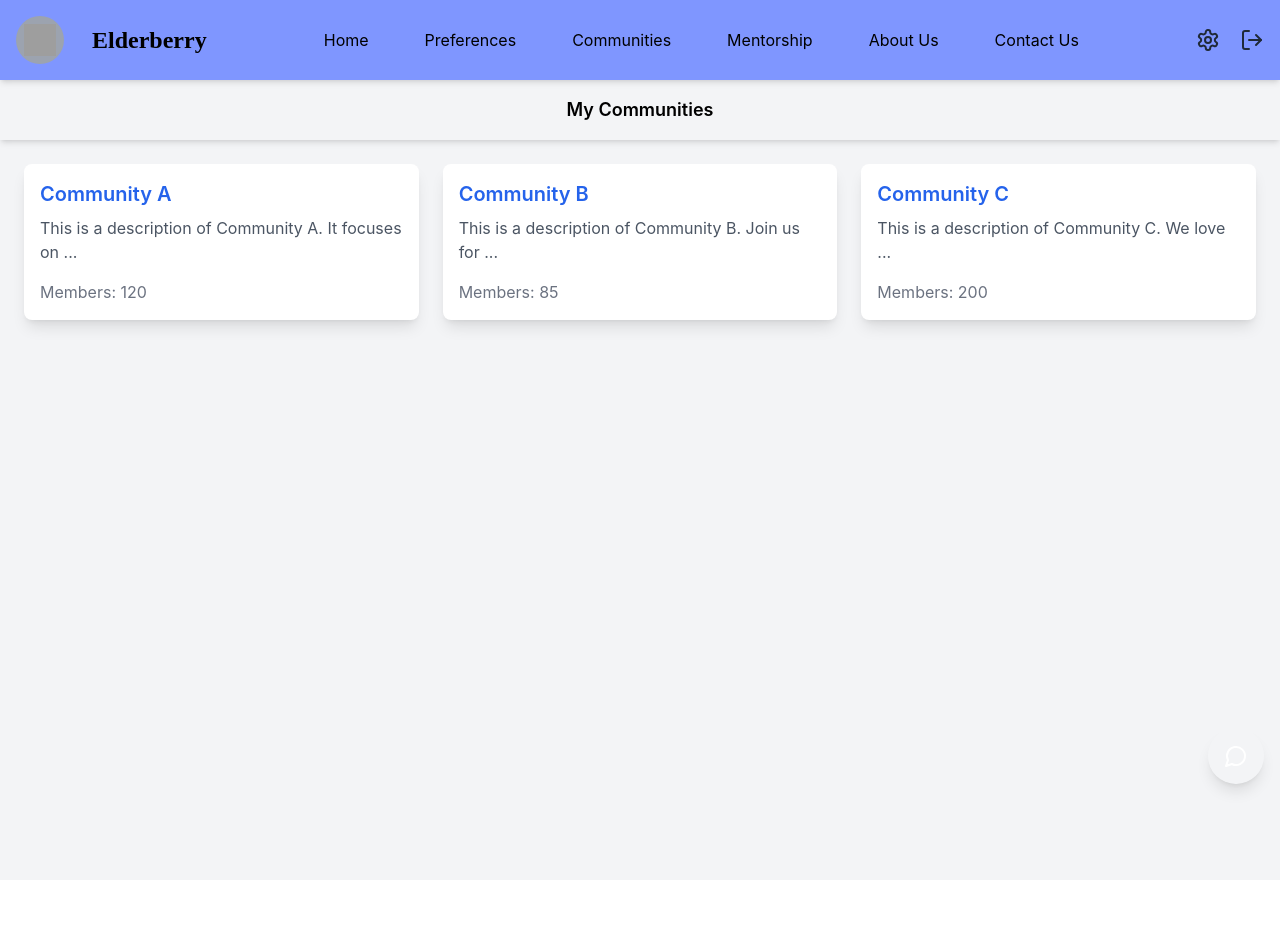
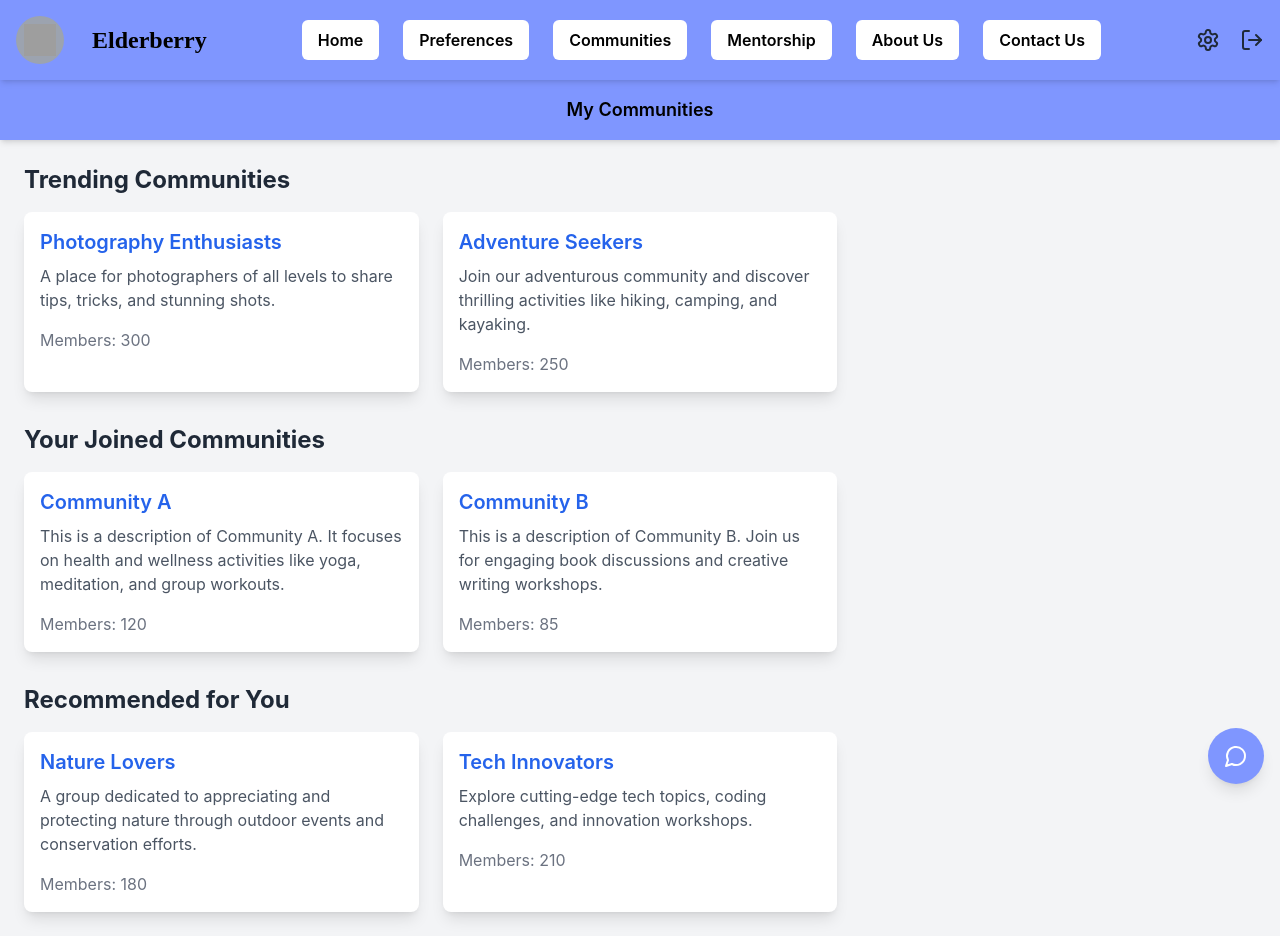
Before and after one commit to charls2/Elderberry-SOEN357, a React (Create React App) app in the folder frontend/: page /communities in a window 1280 px wide. Before the commit the page ends 880 px from the top, so only its background shows below. Built offline with nearby package versions, Linux system fonts and the light colour scheme; grey boxes are pictures that could not be loaded.

Commit message:
minor cosmetic changes

```diff
--- a/frontend/src/components/Help.jsx
+++ b/frontend/src/components/Help.jsx
@@ -47,13 +47,13 @@ const FloatingHelpWidget = () => {
             <div className="flex gap-2">
               <button
                 onClick={toggleMinimize}
-                className="text-white hover:text-gray-200 transition-colors"
+                className="text-black hover:text-blue-500 transition-colors"
               >
                 <Minus size={20} />
               </button>
               <button
                 onClick={toggleChat}
-                className="text-white hover:text-gray-200 transition-colors"
+                className="text-black hover:text-red-500 transition-colors"
               >
                 <X size={20} />
               </button>
@@ -91,7 +91,7 @@ const FloatingHelpWidget = () => {
                   value={inputText}
                   onChange={(e) => setInputText(e.target.value)}
                   placeholder="Type your message..."
-                  className="flex-1 p-2 border rounded-lg focus:outline-none focus:ring-2 focus:ring-elderBrown"
+                  className="flex-1 p-2 border rounded-lg focus:outline-none focus:ring-2 focus:ring-customLiteBlue"
                 />
                 <button
                   type="submit"
@@ -110,7 +110,7 @@ const FloatingHelpWidget = () => {
         <button
           onClick={toggleChat}
           onTouchMove={toggleChat}
-          className="bg-elderBerry text-white p-4 rounded-full shadow-lg hover:bg-elderBrown transition-colors"
+          className="bg-customLiteBlue text-white p-4 rounded-full shadow-lg hover:bg-blue-600 transition-colors"
         >
           <MessageCircle size={24} />
         </button>
--- a/frontend/src/components/Navbar.js
+++ b/frontend/src/components/Navbar.js
@@ -21,7 +21,7 @@ function Navbar() {
           <Link
             key={item}
             to={`/${item.toLowerCase().replace(" us", "")}`}
-            className="px-4 py-2 bg-elderBeige rounded-md hover:bg-purple-300 transition"
+            className="px-4 py-2 bg-white rounded-md hover:bg-tan font-semibold transition"
           >
             {item}
           </Link>
--- a/frontend/src/views/Home.js
+++ b/frontend/src/views/Home.js
@@ -1,35 +1,120 @@
 import React from "react";
-//import Navbar from "../components/Navbar";
 import Carousel from "../components/carousel";
+import FloatingHelpWidget from "../components/Help";
 
 const Home = () => {
+  // Mock data for activities (events)
+  const activities = [
+    {
+      id: 1,
+      title: "Yoga in the Park",
+      date: "December 10, 2024",
+      time: "10:00 AM",
+      location: "Central Park",
+      image: "https://t3.ftcdn.net/jpg/08/56/75/48/360_F_856754857_z9XJD3FDUrtjaJFNwINKYuC0FqV5YCE2.jpg"
+    },
+    {
+      id: 2,
+      title: "Coding Workshop",
+      date: "December 15, 2024",
+      time: "6:00 PM",
+      location: "Tech Hub",
+      image: "https://png.pngtree.com/png-vector/20220702/ourmid/pngtree-coding-logo-template-illustration-design-png-image_5673078.png"
+    },
+    {
+      id: 3,
+      title: "Community Gardening",
+      date: "December 20, 2024",
+      time: "1:00 PM",
+      location: "Community Garden",
+      image: "https://static.vecteezy.com/system/resources/previews/005/351/846/non_2x/shovel-and-plant-leaf-flower-garden-line-logo-design-agriculture-vector.jpg"
+    },
+  ];
+
+  // Mock data for community news feeds
+  const feeds = [
+    {
+      id: 1,
+      title: "New Library Opened",
+      summary: "The city has opened a new library with modern facilities, a vast collection of books, and dedicated spaces for community activities. It aims to be a hub for learning and engagement...",
+      date: "March 5, 2024",
+    },
+    {
+      id: 2,
+      title: "Local School Wins Award",
+      summary: "Our local school has been awarded for excellence in science education, recognizing its innovative teaching methods and the outstanding performance of its students in national competitions...",
+      date: "March 7, 2024",
+    },
+    {
+      id: 3,
+      title: "Road Safety Campaign",
+      summary: "A new campaign has been launched to improve road safety, focusing on educating drivers and pedestrians about traffic rules and promoting safe practices. The initiative includes workshops and awareness programs...",
+      date: "March 9, 2024",
+    },
+  ];
+
   return (
     <div className="min-h-screen bg-gray-100">
-
-
       {/* Welcome Section */}
-      <section className="p-6">
-        <h2 className="text-lg font-semibold text-gray-700">
-          Welcome back, {"{username}"}
+      <section className="">
+        <h2 className="text-2xl bg-customLiteBlue p-5 font-bold text-gray-800">
+          Welcome back, {"John"}
         </h2>
       </section>
 
+      {/* Trending Activities */}
+      <section className="p-2">
+        <h2 className="text-xl font-bold text-center text-black mb-4">Trending Activities</h2>
+        </section>
+
+
       {/* Carousel Section */}
-      <section className="p-6">
-        <Carousel />
+      <section className="p-4">
+        <Carousel activities={activities} />
       </section>
 
       {/* Feeds Section */}
       <section className="grid grid-cols-1 sm:grid-cols-2 lg:grid-cols-3 gap-4 p-6">
-        {["Feed 1", "Feed 2", "Feed 3"].map((feed, index) => (
-          <div
-            key={index}
-            className="bg-gray-300 h-48 rounded-lg shadow-md flex items-center justify-center"
-          >
-            <span className="text-gray-700 font-semibold">{feed}</span>
-          </div>
-        ))}
-      </section>
+  {feeds.map((feed) => (
+    <div
+      key={feed.id}
+      className="bg-white p-6 rounded-lg shadow-md flex flex-col justify-between" // Expanded styling
+    >
+      {/* Title */}
+      <div>
+        <h3 className="text-xl font-semibold text-gray-800 mb-3">{feed.title}</h3>
+
+        {/* Expanded Summary */}
+        <p className="text-sm text-gray-600">
+          {feed.summary} In addition, this initiative includes long-term plans to improve community
+          engagement and foster collaboration among residents. Stay updated as more details about
+          this exciting development are announced.
+        </p>
+
+        {/* Highlight Section */}
+        <div className="mt-4">
+          <h4 className="font-semibold text-gray-700 mb-1">Highlights:</h4>
+          <ul className="list-disc pl-5 text-sm text-gray-600">
+            <li>New facilities to improve community involvement</li>
+            <li>Workshops and interactive sessions planned</li>
+            <li>Open to residents of all ages</li>
+          </ul>
+        </div>
+      </div>
+
+      {/* Footer */}
+      <div className="mt-6 flex items-center justify-between">
+        <p className="text-xs text-gray-500">{feed.date}</p>
+        <button className="px-4 py-2 bg-aquamarine text-black text-sm rounded-lg hover:bg-green-300">
+          Read More
+        </button>
+      </div>
+    </div>
+  ))}
+</section>
+<div>
+  <FloatingHelpWidget />
+</div>
     </div>
   );
 };
--- a/frontend/src/views/MyCommunities.jsx
+++ b/frontend/src/views/MyCommunities.jsx
@@ -6,24 +6,48 @@ const MyCommunities = () => {
   const navigate = useNavigate();
 
   // Dummy data for communities
-  const communities = [
+  const joinedCommunities = [
     {
       id: 1,
       name: "Community A",
-      description: "This is a description of Community A. It focuses on ...",
+      description: "This is a description of Community A. It focuses on health and wellness activities like yoga, meditation, and group workouts.",
       members: 120,
     },
     {
       id: 2,
       name: "Community B",
-      description: "This is a description of Community B. Join us for ...",
+      description: "This is a description of Community B. Join us for engaging book discussions and creative writing workshops.",
       members: 85,
     },
+  ];
+
+  const trendingCommunities = [
     {
       id: 3,
-      name: "Community C",
-      description: "This is a description of Community C. We love ...",
-      members: 200,
+      name: "Photography Enthusiasts",
+      description: "A place for photographers of all levels to share tips, tricks, and stunning shots.",
+      members: 300,
+    },
+    {
+      id: 4,
+      name: "Adventure Seekers",
+      description: "Join our adventurous community and discover thrilling activities like hiking, camping, and kayaking.",
+      members: 250,
+    },
+  ];
+
+  const recommendedCommunities = [
+    {
+      id: 5,
+      name: "Nature Lovers",
+      description: "A group dedicated to appreciating and protecting nature through outdoor events and conservation efforts.",
+      members: 180,
+    },
+    {
+      id: 6,
+      name: "Tech Innovators",
+      description: "Explore cutting-edge tech topics, coding challenges, and innovation workshops.",
+      members: 210,
     },
   ];
 
@@ -32,32 +56,60 @@ const MyCommunities = () => {
     navigate(`/community/${id}`);
   };
 
+  // Render a community card
+  const renderCommunityCard = (community) => (
+    <div
+      key={community.id}
+      onClick={() => handleCardClick(community.id)}
+      className="bg-white shadow-lg rounded-lg p-4 cursor-pointer hover:shadow-xl transition duration-200"
+    >
+      <h2 className="text-xl font-semibold text-blue-600">{community.name}</h2>
+      <p className="text-gray-600 mt-2">{community.description}</p>
+      <p className="text-gray-500 mt-4">Members: {community.members}</p>
+    </div>
+  );
+
   return (
     <div className="min-h-screen bg-gray-100">
       {/* Navbar */}
-      <div className="bg-elderBerry text-black p-4 shadow-md" >
-        <h1 className="text-lg font-semibold text-center ">My Communities</h1>
+      <div className="bg-customLiteBlue text-black p-4 shadow-md">
+        <h1 className="text-lg font-semibold text-center">My Communities</h1>
       </div>
 
-      {/* Community Cards */}
-      <div className="p-6 grid grid-cols-1 md:grid-cols-2 lg:grid-cols-3 gap-6">
-        {communities.map((community) => (
-          <div
-            key={community.id}
-            onClick={() => handleCardClick(community.id)}
-            className="bg-white shadow-lg rounded-lg p-4 cursor-pointer hover:shadow-xl transition duration-200"
-          >
-            <h2 className="text-xl font-semibold text-blue-600">
-              {community.name}
-            </h2>
-            <p className="text-gray-600 mt-2">{community.description}</p>
-            <p className="text-gray-500 mt-4">Members: {community.members}</p>
+      <div className="p-6 space-y-8">
+        {/* Trending Communities */}
+        <section>
+          <h2 className="text-2xl font-bold text-gray-800 mb-4">
+            Trending Communities
+          </h2>
+          <div className="grid grid-cols-1 md:grid-cols-2 lg:grid-cols-3 gap-6">
+            {trendingCommunities.map(renderCommunityCard)}
           </div>
-        ))}
+        </section>
+
+        {/* Your Joined Communities */}
+        <section>
+          <h2 className="text-2xl font-bold text-gray-800 mb-4">
+            Your Joined Communities
+          </h2>
+          <div className="grid grid-cols-1 md:grid-cols-2 lg:grid-cols-3 gap-6">
+            {joinedCommunities.map(renderCommunityCard)}
+          </div>
+        </section>
+
+        {/* Recommended Communities */}
+        <section>
+          <h2 className="text-2xl font-bold text-gray-800 mb-4">
+            Recommended for You
+          </h2>
+          <div className="grid grid-cols-1 md:grid-cols-2 lg:grid-cols-3 gap-6">
+            {recommendedCommunities.map(renderCommunityCard)}
+          </div>
+        </section>
       </div>
 
-        {/* Help Widget */}
-        <FloatingHelpWidget />
+      {/* Help Widget */}
+      <FloatingHelpWidget />
     </div>
   );
 };
```
Also changed, not shown: frontend/src/components/carousel.jsx (+60 -19 lines), frontend/src/views/Login.js (+73 -14 lines).
